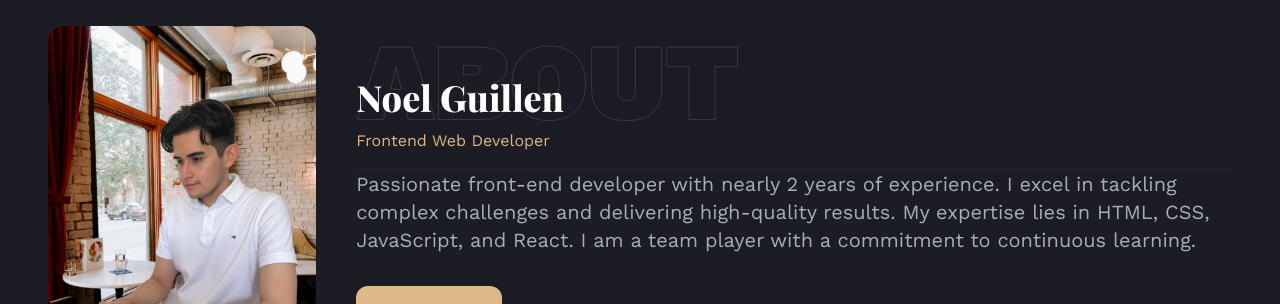
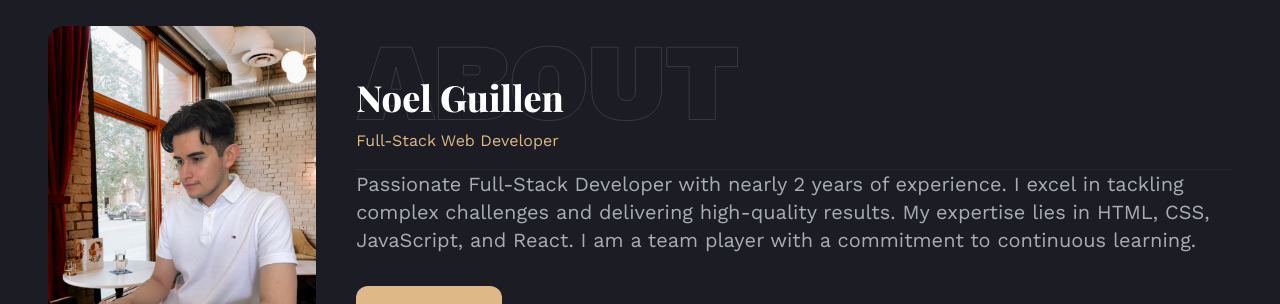
Before and after one commit to 1uckyswish/Personal-Portfolio-Project, a React (Create React App) app: page / in a window 1280 px wide. Shown: the part 3800-4104 px from the top of the page. Built offline with nearby package versions, Linux system fonts and the light colour scheme; a web font is replaced by a local one.

Commit message:
Update About.js for job title

```diff
--- a/src/Components/About.js
+++ b/src/Components/About.js
@@ -22,11 +22,11 @@ function About() {
               Noel Guillen
             </h2>
             <p className='mb-4 text-accent'>
-              Frontend Web Developer
+              Full-Stack Web Developer
             </p>
             <hr className='opacity-5' />
             <p className='mb-8 text-xl'>
-              Passionate front-end developer with nearly 2 years of experience. I excel in tackling complex challenges and delivering high-quality results. My expertise lies in HTML, CSS, JavaScript, and React. I am a team player with a commitment to continuous learning.
+              Passionate Full-Stack Developer with nearly 2 years of experience. I excel in tackling complex challenges and delivering high-quality results. My expertise lies in HTML, CSS, JavaScript, and React. I am a team player with a commitment to continuous learning.
             </p>
           </div>
           <button className='transition-all btn btn-md bg-accent hover:bg-secondary-hover rounded-xl'>
```
